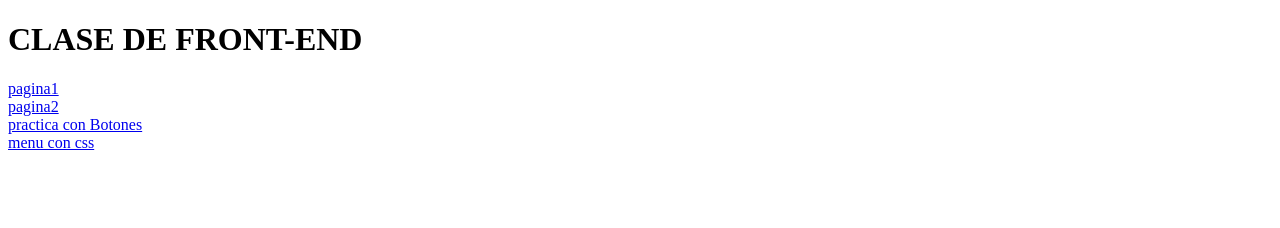
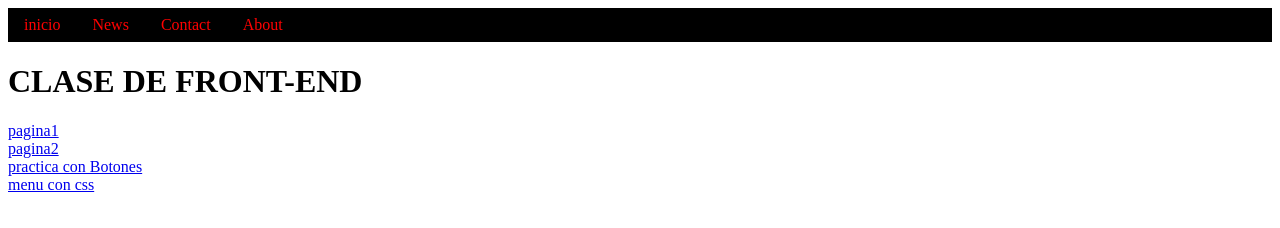
Before and after one commit to MagnoCarlosDaniel/archivos-frontend, a plain HTML site: page index.html in a window 1280 px wide. Drawn offline with Linux system fonts and the light colour scheme.

Commit message:
otra mas

```diff
--- a/index.html
+++ b/index.html
@@ -4,13 +4,44 @@
     <meta charset="UTF-8">
     <meta name="viewport" content="width=device-width, initial-scale=1.0">
     <meta http-equiv="X-UA-Compatible" content="ie=edge">
+<style>
+  ul {
+    list-style-type: none;
+    margin: 0;
+    padding: 0;
+    overflow: hidden;
+    background-color:#000000;
+  }
+li {
+  float: left;
+}
+
+  li a{
+    display:block;
+    color:red;
+    padding: 8px 16px;
+    text-decoration: none;}
+
+  li a:hover {
+    background-color: #555555;
+    color:white;
+    }
+
+</style>
 
     <title>CarlsWebDan</title>
     <body background.="blue">
+        <ul>
+            <li><a href="index.html">inicio</a></li>
+            <li><a href="news.asp">News</a></li>
+            <li><a href="contact.asp">Contact</a></li>
+            <li><a href="about.html">About</a></li>
+          </ul>
     <h1>CLASE DE FRONT-END</h1>
     <title>PAGINA 1</title>
     <a href="pagina1/index.html">pagina1</a>
     <br><a href="pagina2/index.html">pagina2</a>
     <br><a href="practica1Botones/index.html">practica con Botones</a>
     <br><a href="ejemplo-menu/index.html">menu con css</a>
+    </body>
 </html>
```
Also changed, not shown: about.html (added, +14 -0 lines).
